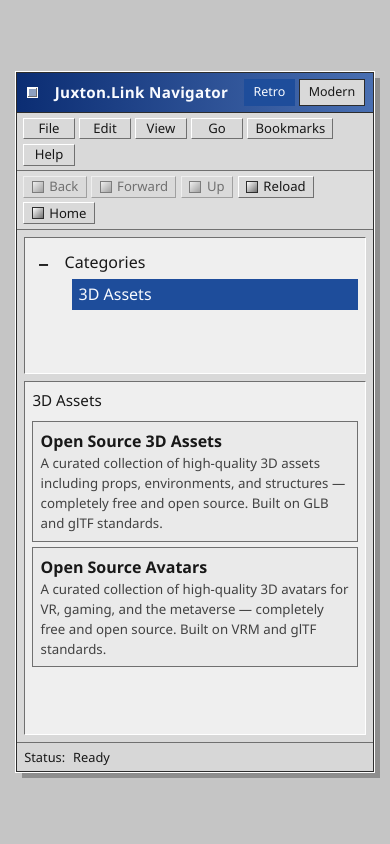
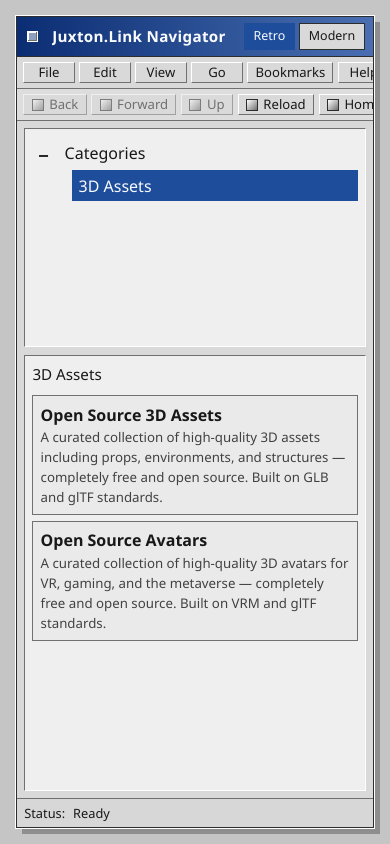
Before and after one commit to juxton/juxton.link, a Next.js app: page / in a window 390 px wide. Built offline with nearby package versions, Linux system fonts and the light colour scheme.

Commit message:
Improve mobile chrome layout and pane overflow behavior (#16)

```diff
--- a/app/globals.css
+++ b/app/globals.css
@@ -76,7 +76,8 @@
   background: var(--panel-bg);
   display: grid;
   grid-template-rows: auto auto auto 1fr auto;
-  min-height: min(700px, 90dvh);
+  height: min(700px, 90dvh);
+  min-height: 0;
 }
 
 .window-titlebar {
@@ -94,6 +95,7 @@
   display: inline-flex;
   align-items: center;
   justify-content: center;
+  flex: 0 0 auto;
   cursor: default;
   user-select: none;
   -webkit-user-select: none;
@@ -137,6 +139,11 @@
   font-weight: 600;
   text-transform: capitalize;
   letter-spacing: 0.02em;
+  white-space: nowrap;
+  overflow: hidden;
+  text-overflow: ellipsis;
+  min-width: 0;
+  flex: 1;
 }
 
 .window-menubar,
@@ -214,7 +221,7 @@
   grid-template-columns: minmax(220px, 28%) 1fr;
   gap: var(--panel-gap);
   padding: var(--panel-gap);
-  min-height: var(--pane-min-height);
+  min-height: 0;
 }
 
 .pane {
@@ -225,6 +232,7 @@
   border-bottom-color: var(--border-light);
   background: var(--panel-inset-bg);
   padding: 0.45rem;
+  min-height: 0;
   overflow: auto;
 }
 
@@ -322,6 +330,7 @@
 
 .theme-selector {
   display: inline-flex;
+  flex: 0 0 auto;
   gap: 0.25rem;
   padding: 0;
   border: 0;
@@ -353,6 +362,23 @@
 }
 
 @media (max-width: 840px) {
+  .retro-window {
+    height: calc(100dvh - 2rem);
+  }
+
+  .window-menubar,
+  .window-toolbar {
+    flex-wrap: nowrap;
+    overflow-x: auto;
+    overflow-y: hidden;
+    -webkit-overflow-scrolling: touch;
+  }
+
+  .window-menubar .chrome-button,
+  .window-toolbar .chrome-button {
+    flex: 0 0 auto;
+  }
+
   .window-main {
     grid-template-columns: 1fr;
   }
```
